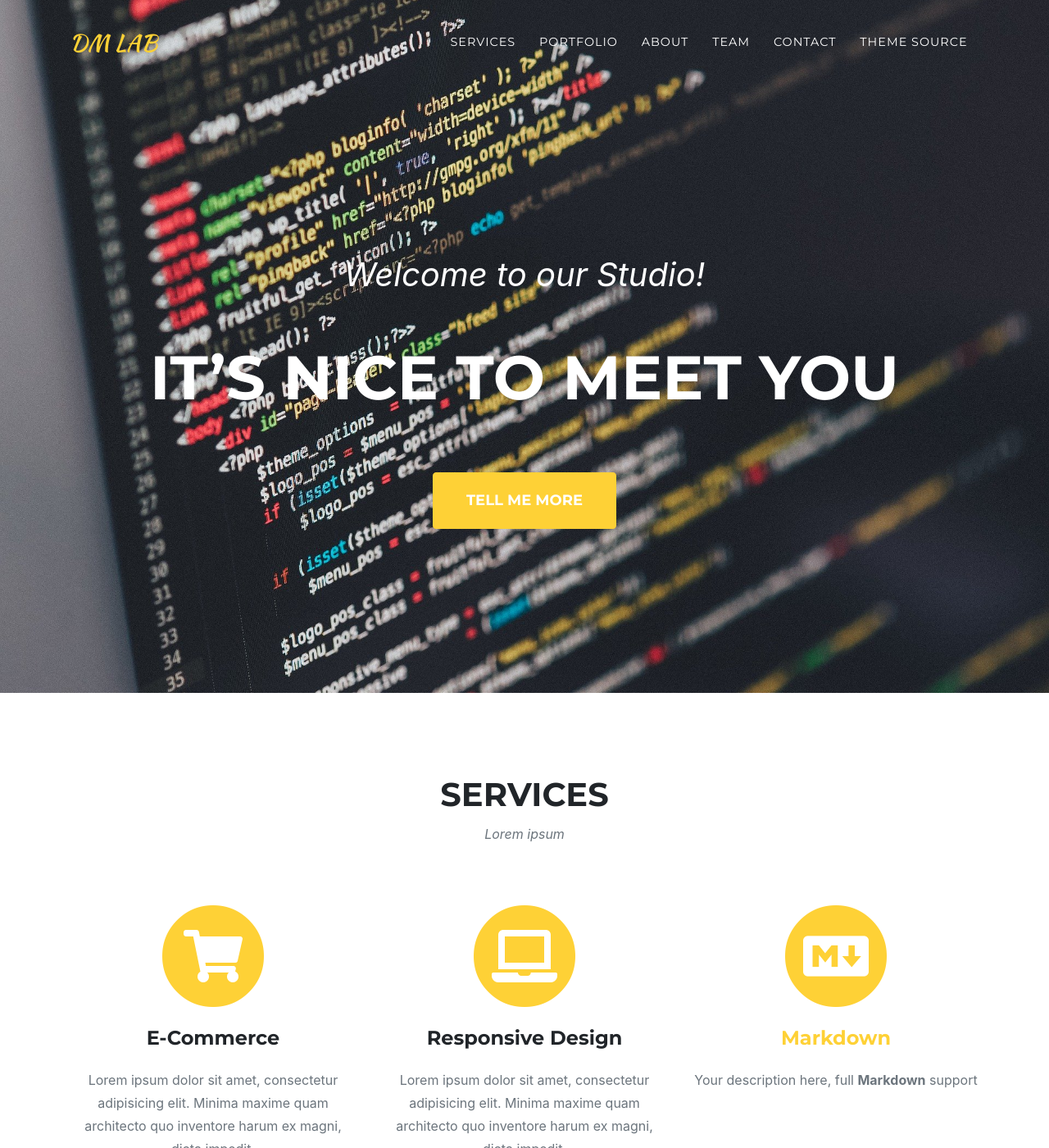
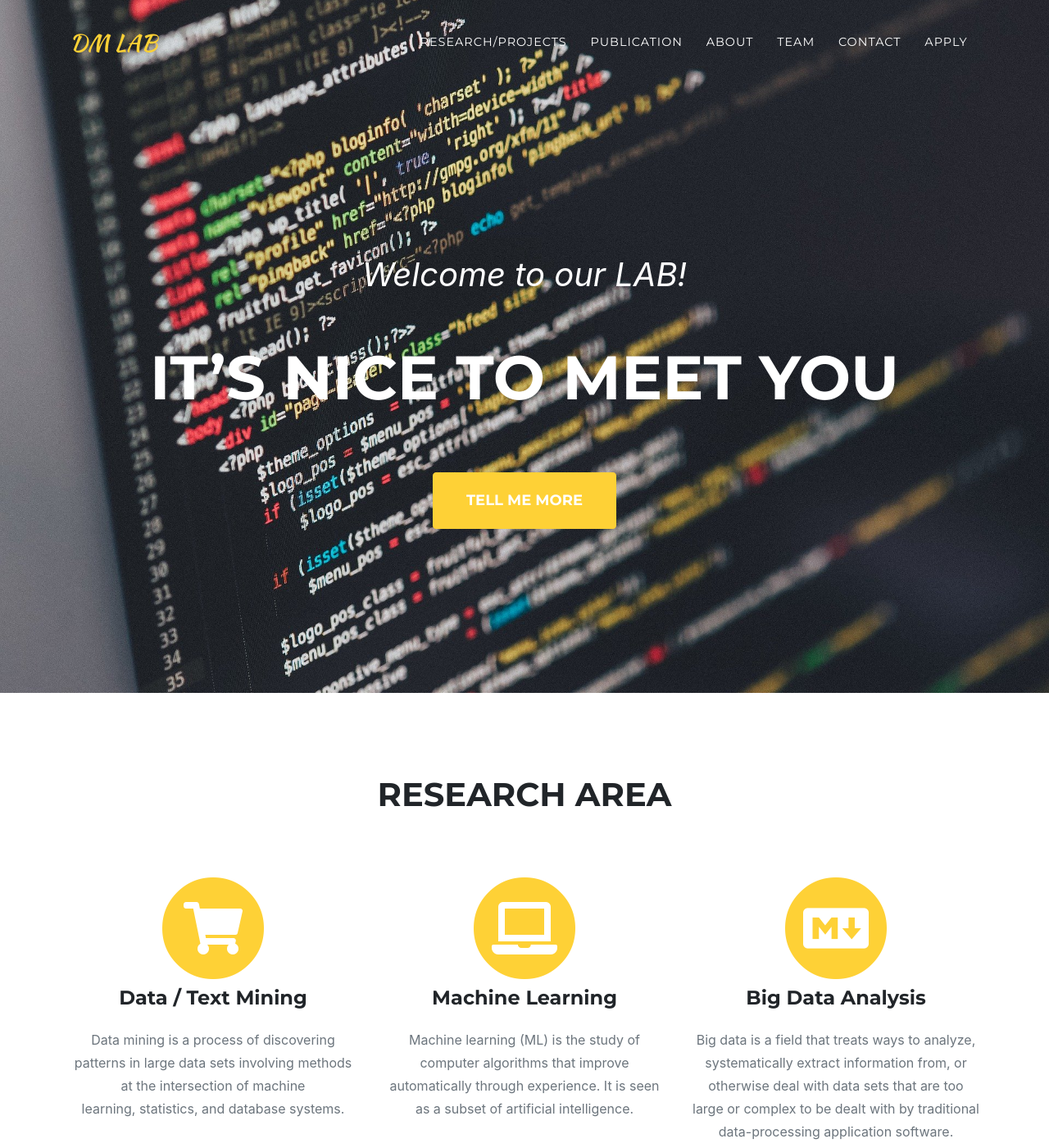
Before and after one commit to uos-dmlab/uos-dmlab.github.io, a Jekyll site: the page built from index.md, in a window 1280 px wide and 1400 px high. Shown: the whole window at 82% size. Built offline with Jekyll 4.4.1, drawn with Linux system fonts in a browser that asks for light colours; some web fonts are replaced; some of the changed text lies outside the part shown.

Commit message:
research areas

```diff
--- a/_data/navigation.yml
+++ b/_data/navigation.yml
@@ -1,9 +1,9 @@
 nav:
-  - title: "Services"
-    section: services
+  - title: "Research/Projects"
+    section: research
 
-  - title: "Portfolio"
-    section: portfolio
+  - title: "Publication"
+    section: publication
 
   - title: "About"
     section: timeline
@@ -14,5 +14,5 @@ nav:
   - title: "Contact"
     section: contact
 
-  - title: "Theme Source"
-    url: https://github.com/raviriley/agency-jekyll-theme/
+  - title: "Apply"
+    section: apply
--- a/_data/sitetext.yml
+++ b/_data/sitetext.yml
@@ -1,23 +1,24 @@
 header:
-    title: Welcome to our Studio!
+    title: Welcome to our LAB!
     text: It's Nice To Meet You
     button: Tell Me More
     buttonlink: "#services"
 
-services:
-    title: "Services"
-    text: "Lorem ipsum"
-    section: services
+research_areas:
+    title: "Research Area"
+    text: ""
+    section: research_areas
     list:
-      - title: "E-Commerce"
-        desc: "Lorem ipsum dolor sit amet, consectetur adipisicing elit. Minima maxime quam architecto quo inventore harum ex magni, dicta impedit."
+      - title: "Data / Text Mining"
+        desc: "Data mining is a process of discovering patterns in large data sets involving methods at the intersection of machine learning, statistics, and database systems."
         icon: fas fa-shopping-cart #find more at https://fontawesome.com/icons
-      - title: "Responsive Design"
-        desc: "Lorem ipsum dolor sit amet, consectetur adipisicing elit. Minima maxime quam architecto quo inventore harum ex magni, dicta impedit."
+      - title: "Machine Learning"
+        desc: "Machine learning (ML) is the study of computer algorithms that improve automatically through experience. It is seen as a subset of artificial intelligence."
         icon: fas fa-laptop
-      - title: "[Markdown](https://en.wikipedia.org/wiki/Markdown)"
-        desc: "Your description here, full **Markdown** support"
+      - title: "Big Data Analysis"
+        desc: "Big data is a field that treats ways to analyze, systematically extract information from, or otherwise deal with data sets that are too large or complex to be dealt with by traditional data-processing application software."
         icon: fab fa-markdown
+
 
 portfolio:
     title: "Portfolio"
--- /dev/null
+++ b/_includes/research_areas.html
@@ -0,0 +1,29 @@
+<!-- Services -->
+  <section class="page-section" id="{{ site.data.sitetext.research_areas.section | default: "research_areas" }}">
+    <div class="container">
+
+      <div class="row">
+        <div class="col-lg-12 text-center">
+          <h2 class="section-heading text-uppercase">{{ site.data.sitetext.research_areas.title | default: "Services" }}</h2>
+          {% if site.data.sitetext.research_areas.text %}
+		  <h3 class="section-subheading text-muted">{{ site.data.sitetext.research_areas.text }}</h3>
+		  {% endif %}
+        </div>
+      </div>
+
+      <div class="row text-center">
+	  {% for research_area in site.data.sitetext.research_areas.list %}
+        <div class="col-md-4">
+          <span class="fa-stack fa-4x">
+            <i class="fas fa-circle fa-stack-2x text-primary"></i>
+            <i class="{{ research_area.icon | default: "fas fa-shopping-cart" }} fa-stack-1x fa-inverse"></i>
+          </span>
+          <h4 class="research_area-heading">{{ research_area.title | markdownify }}</h4>
+          {% if research_area.desc %}<div class="text-muted">{{ research_area.desc | markdownify }}</div>{% endif %}
+        </div>
+	  {% endfor %}
+      </div>
+
+    </div>
+  </section>
+<!-- End Services -->
--- a/_layouts/home.html
+++ b/_layouts/home.html
@@ -3,7 +3,7 @@ layout: default
 ---
 {% include navheader.html %}
 
-{% include services.html %}
+{% include research_areas.html %}
 {% include portfolio_grid.html %}
 {% include timeline.html %}
 {% include team.html %}
```
Also changed, not shown: _includes/services.html (line endings or trailing spaces).
